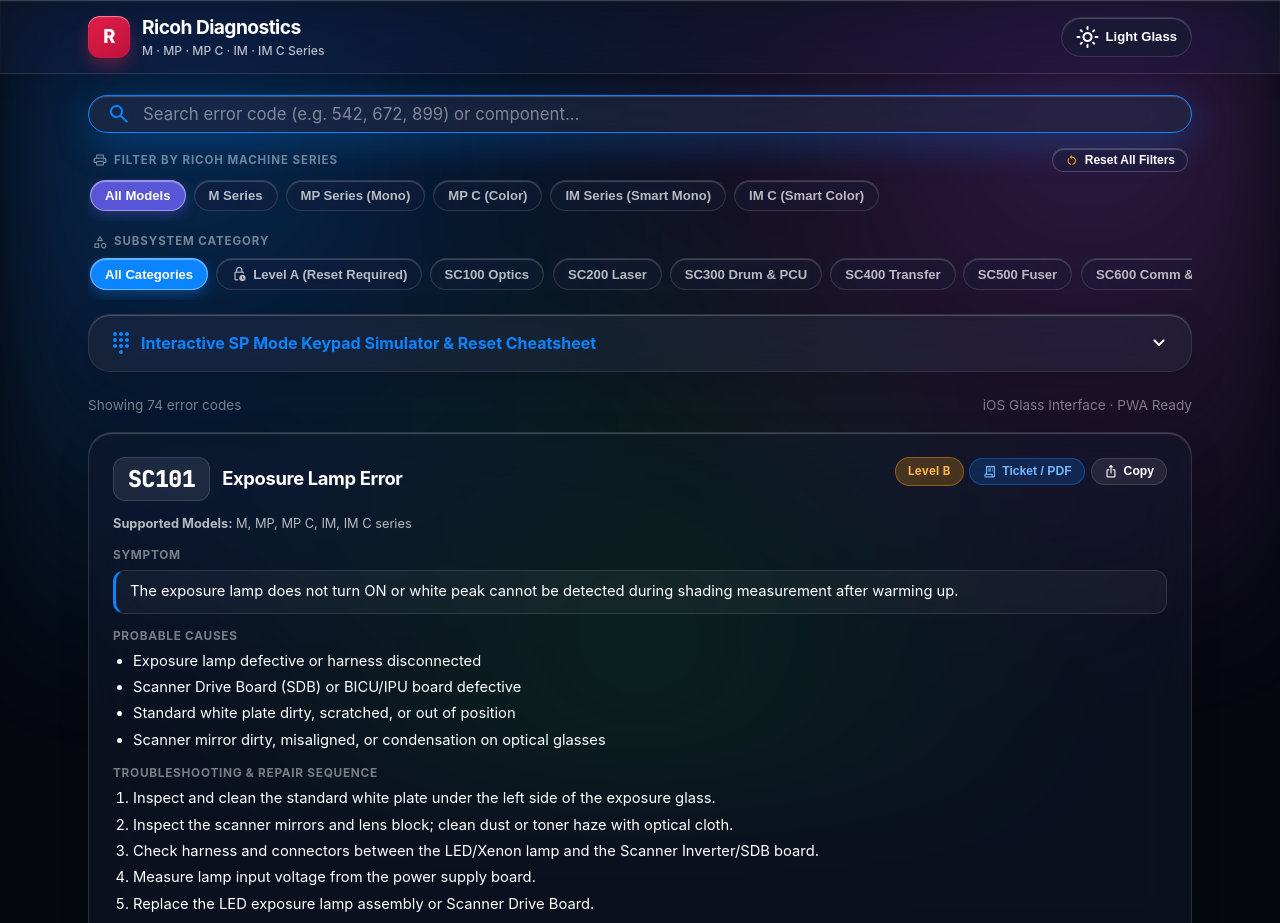
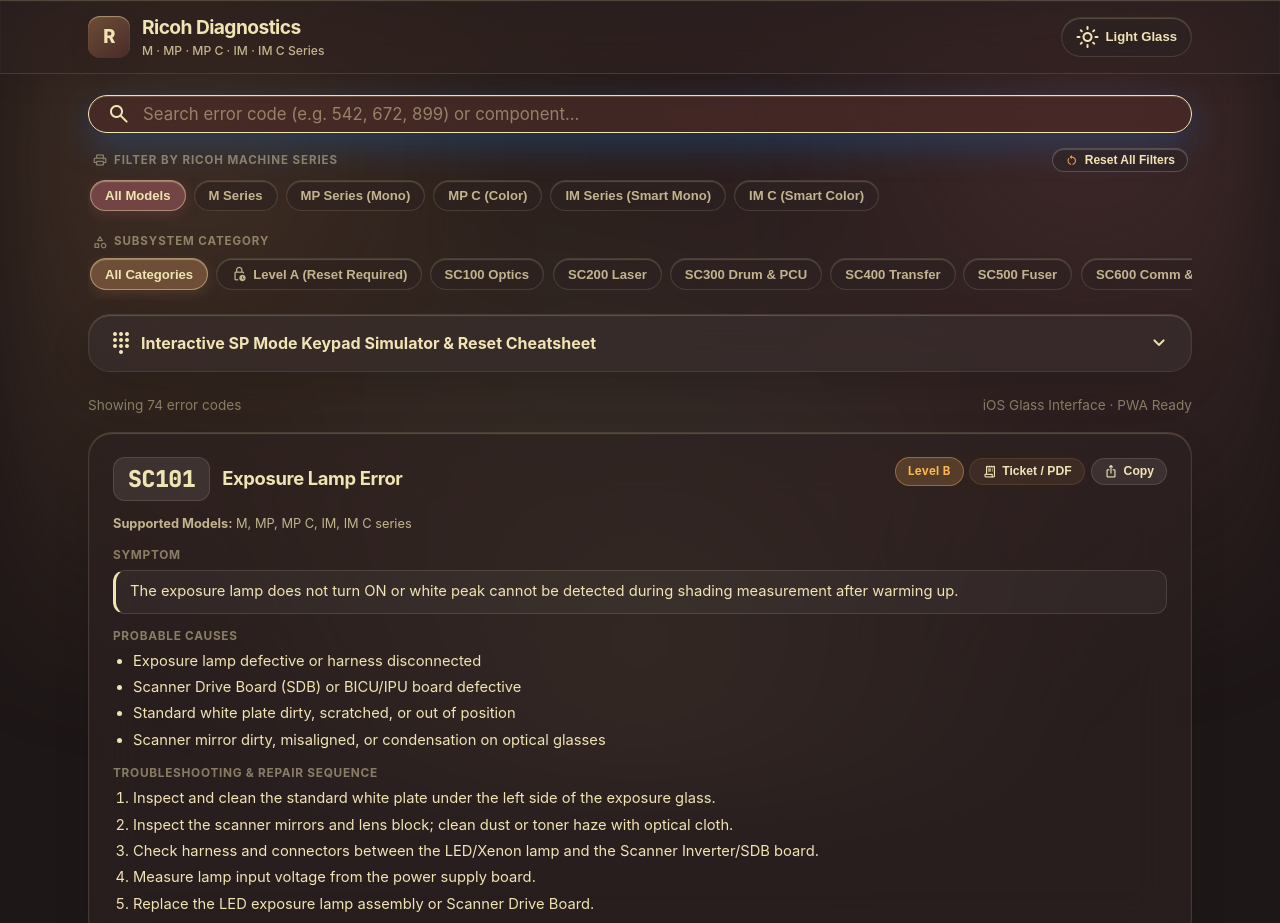
Before and after one commit to anwarsyahmi141/ricoh-service-agent, a plain HTML site: page index.html in a window 1280 px wide. Shown: the top 923 px of the page. Drawn offline with nearby package versions, Linux system fonts and the light colour scheme.

Commit message:
Apply Pure Coffee Color Scheme (#6E4E36, #F0E3B4, #724444, #603B39, #482B29, #2C2323)

```diff
--- a/index.html
+++ b/index.html
@@ -21,71 +21,72 @@
 <link rel="stylesheet" href="https://fonts.googleapis.com/css2?family=Material+Symbols+Rounded:opsz,wght,FILL,GRAD@24,400,0,0" />
 
 <style>
-  /* ================= iOS Glassmorphism Design Tokens ================= */
+  /* ================= Pure Coffee Color Scheme ================= */
+  /* Palette: #6E4E36 (Coffee), #F0E3B4 (Cream), #724444 (Mocha), #603B39 (Roast), #482B29 (Dark Roast), #2C2323 (Espresso) */
   :root[data-theme="dark"] {
-    --bg-base: #060810;
-    --text-primary: #ffffff;
-    --text-secondary: rgba(255, 255, 255, 0.7);
-    --text-tertiary: rgba(255, 255, 255, 0.45);
-
-    --glass-bg: rgba(25, 30, 48, 0.42);
-    --glass-bg-hover: rgba(35, 42, 66, 0.6);
-    --glass-card: rgba(20, 25, 40, 0.52);
-    --glass-border: rgba(255, 255, 255, 0.12);
-    --glass-border-highlight: rgba(255, 255, 255, 0.25);
-    --glass-specular: inset 0 1px 1px 0 rgba(255, 255, 255, 0.22);
+    --bg-base: #1e1717;
+    --text-primary: #F0E3B4;
+    --text-secondary: rgba(240, 227, 180, 0.76);
+    --text-tertiary: rgba(240, 227, 180, 0.48);
+
+    --glass-bg: rgba(44, 35, 35, 0.58);
+    --glass-bg-hover: rgba(72, 43, 41, 0.75);
+    --glass-card: rgba(44, 35, 35, 0.68);
+    --glass-border: rgba(240, 227, 180, 0.14);
+    --glass-border-highlight: rgba(240, 227, 180, 0.32);
+    --glass-specular: inset 0 1px 1px 0 rgba(240, 227, 180, 0.22);
     --glass-blur: blur(28px) saturate(190%);
 
-    --ios-blue: #0a84ff;
-    --ios-blue-glass: rgba(10, 132, 255, 0.22);
-    --ios-blue-border: rgba(10, 132, 255, 0.45);
-
-    --ios-red: #ff453a;
-    --ios-red-glass: rgba(255, 69, 58, 0.22);
-    --ios-red-border: rgba(255, 69, 58, 0.45);
-
-    --ios-amber: #ff9f0a;
-    --ios-amber-glass: rgba(255, 159, 10, 0.22);
-    --ios-amber-border: rgba(255, 159, 10, 0.4);
-
-    --ios-green: #30d158;
-    --segmented-bg: rgba(255, 255, 255, 0.08);
-    --orb-1: radial-gradient(circle at 15% 20%, rgba(10, 132, 255, 0.25) 0%, transparent 45%);
-    --orb-2: radial-gradient(circle at 85% 15%, rgba(191, 90, 242, 0.22) 0%, transparent 45%);
-    --orb-3: radial-gradient(circle at 50% 80%, rgba(48, 209, 88, 0.15) 0%, transparent 50%);
+    --ios-blue: #F0E3B4;
+    --ios-blue-glass: rgba(240, 227, 180, 0.18);
+    --ios-blue-border: rgba(240, 227, 180, 0.45);
+
+    --ios-red: #e05353;
+    --ios-red-glass: rgba(224, 83, 83, 0.22);
+    --ios-red-border: rgba(224, 83, 83, 0.5);
+
+    --ios-amber: #e8a355;
+    --ios-amber-glass: rgba(232, 163, 85, 0.22);
+    --ios-amber-border: rgba(232, 163, 85, 0.45);
+
+    --ios-green: #59b87a;
+    --segmented-bg: rgba(240, 227, 180, 0.08);
+    --orb-1: radial-gradient(circle at 15% 20%, rgba(110, 78, 54, 0.4) 0%, transparent 45%);
+    --orb-2: radial-gradient(circle at 85% 15%, rgba(114, 68, 68, 0.38) 0%, transparent 45%);
+    --orb-3: radial-gradient(circle at 50% 80%, rgba(240, 227, 180, 0.16) 0%, transparent 50%);
   }
 
   :root[data-theme="light"] {
-    --bg-base: #f2f4f8;
-    --text-primary: #1c1c1e;
-    --text-secondary: rgba(60, 60, 67, 0.75);
-    --text-tertiary: rgba(60, 60, 67, 0.45);
-
-    --glass-bg: rgba(255, 255, 255, 0.72);
-    --glass-bg-hover: rgba(255, 255, 255, 0.88);
-    --glass-card: rgba(255, 255, 255, 0.78);
-    --glass-border: rgba(255, 255, 255, 0.65);
-    --glass-border-highlight: rgba(255, 255, 255, 0.95);
-    --glass-specular: inset 0 1px 1px 0 rgba(255, 255, 255, 0.8);
+    --bg-base: #f9f6f0;
+    --text-primary: #2C2323;
+    --text-secondary: #603B39;
+    --text-tertiary: #6E4E36;
+
+    --glass-bg: rgba(240, 227, 180, 0.55);
+    --glass-bg-hover: rgba(240, 227, 180, 0.85);
+    --glass-card: rgba(255, 255, 255, 0.76);
+    --glass-border: rgba(110, 78, 54, 0.18);
+    --glass-border-highlight: rgba(110, 78, 54, 0.38);
+    --glass-specular: inset 0 1px 1px 0 rgba(255, 255, 255, 0.95);
     --glass-blur: blur(28px) saturate(180%);
 
-    --ios-blue: #007aff;
-    --ios-blue-glass: rgba(0, 122, 255, 0.15);
-    --ios-blue-border: rgba(0, 122, 255, 0.35);
-
-    --ios-red: #ff3b30;
-    --ios-red-glass: rgba(255, 59, 48, 0.15);
-    --ios-red-border: rgba(255, 59, 48, 0.35);
-
-    --ios-amber: #ff9500;
-    --ios-amber-glass: rgba(255, 149, 0, 0.15);
-    --ios-amber-border: rgba(255, 149, 0, 0.35);
-
-    --ios-green: #34c759;
-    --segmented-bg: rgba(0, 0, 0, 0.06);
-    --orb-1: radial-gradient(circle at 10% 20%, rgba(0, 122, 255, 0.2) 0%, transparent 45%);
-    --orb-2: radial-gradient(circle at 85% 20%, rgba(175, 82, 222, 0.18) 0%, transparent 45%);
-    --orb-3: radial-gradient(circle at 50% 85%, rgba(52, 199, 89, 0.15) 0%, transparent 50%);
+    --ios-blue: #6E4E36;
+    --ios-blue-glass: rgba(110, 78, 54, 0.15);
+    --ios-blue-border: rgba(110, 78, 54, 0.35);
+
+    --ios-red: #c93434;
+    --ios-red-glass: rgba(201, 52, 52, 0.14);
+    --ios-red-border: rgba(201, 52, 52, 0.35);
+
+    --ios-amber: #b86e1e;
+    --ios-amber-glass: rgba(184, 110, 30, 0.14);
+    --ios-amber-border: rgba(184, 110, 30, 0.35);
+
+    --ios-green: #2d8a4e;
+    --segmented-bg: rgba(44, 35, 35, 0.06);
+    --orb-1: radial-gradient(circle at 10% 20%, rgba(240, 227, 180, 0.55) 0%, transparent 45%);
+    --orb-2: radial-gradient(circle at 85% 20%, rgba(114, 68, 68, 0.18) 0%, transparent 45%);
+    --orb-3: radial-gradient(circle at 50% 85%, rgba(110, 78, 54, 0.18) 0%, transparent 50%);
   }
 
   * { box-sizing: border-box; margin: 0; padding: 0; }
@@ -159,14 +160,14 @@
     width: 42px;
     height: 42px;
     border-radius: 12px;
-    background: linear-gradient(145deg, #e11d48, #be123c);
+    background: linear-gradient(145deg, #6E4E36, #482B29);
     display: flex;
     align-items: center;
     justify-content: center;
-    color: #fff;
+    color: #F0E3B4;
     font-weight: 800;
     font-size: 1.15rem;
-    box-shadow: 0 8px 16px rgba(225, 29, 72, 0.35), inset 0 1px 1px rgba(255, 255, 255, 0.5);
+    box-shadow: 0 8px 16px rgba(44, 35, 35, 0.45), inset 0 1px 1px rgba(240, 227, 180, 0.5);
     letter-spacing: -0.05em;
   }
 
@@ -329,24 +330,24 @@
   }
 
   .ios-pill.active {
-    background: var(--ios-blue);
-    color: #ffffff;
-    border-color: rgba(255, 255, 255, 0.4);
-    box-shadow: 0 4px 14px rgba(10, 132, 255, 0.4), inset 0 1px 1px rgba(255, 255, 255, 0.4);
+    background: #6E4E36;
+    color: #F0E3B4;
+    border-color: rgba(240, 227, 180, 0.45);
+    box-shadow: 0 4px 14px rgba(110, 78, 54, 0.45), inset 0 1px 1px rgba(240, 227, 180, 0.4);
   }
 
   .ios-pill-model.active {
-    background: #5856d6;
-    color: #ffffff;
-    border-color: rgba(255, 255, 255, 0.4);
-    box-shadow: 0 4px 14px rgba(88, 86, 214, 0.4), inset 0 1px 1px rgba(255, 255, 255, 0.4);
+    background: #724444;
+    color: #F0E3B4;
+    border-color: rgba(240, 227, 180, 0.45);
+    box-shadow: 0 4px 14px rgba(114, 68, 68, 0.45), inset 0 1px 1px rgba(240, 227, 180, 0.4);
   }
 
   .ios-pill-danger.active {
-    background: var(--ios-red);
-    color: #ffffff;
-    border-color: rgba(255, 255, 255, 0.4);
-    box-shadow: 0 4px 14px rgba(255, 69, 58, 0.4), inset 0 1px 1px rgba(255, 255, 255, 0.4);
+    background: #603B39;
+    color: #F0E3B4;
+    border-color: rgba(240, 227, 180, 0.45);
+    box-shadow: 0 4px 14px rgba(96, 59, 57, 0.45), inset 0 1px 1px rgba(240, 227, 180, 0.4);
   }
 
   /* SP Mode Keypad Simulator Section */
@@ -601,14 +602,14 @@
 
   .glass-badge-d {
     background: var(--ios-blue-glass);
-    color: #5ac8fa;
+    color: var(--text-primary);
     border: 1px solid var(--ios-blue-border);
   }
 
   .glass-badge-reset {
-    background: rgba(225, 29, 72, 0.25);
-    color: #ff7597;
-    border: 1px solid rgba(225, 29, 72, 0.5);
+    background: rgba(114, 68, 68, 0.4);
+    color: #ffd4d4;
+    border: 1px solid rgba(114, 68, 68, 0.7);
   }
 
   .card-action-btn {
@@ -632,9 +633,9 @@
   }
 
   .card-action-ticket {
-    background: rgba(10, 132, 255, 0.18);
-    border-color: rgba(10, 132, 255, 0.4);
-    color: #70b7ff;
+    background: rgba(110, 78, 54, 0.25);
+    border-color: rgba(110, 78, 54, 0.5);
+    color: var(--text-primary);
   }
 
   .models-row {
@@ -775,8 +776,8 @@
   }
 
   .ticket-badge {
-    background: #e11d48;
-    color: white;
+    background: #6E4E36;
+    color: #F0E3B4;
     font-weight: 800;
     font-size: 0.75rem;
     padding: 4px 10px;
@@ -839,8 +840,8 @@
   }
 
   .btn-print {
-    background: #0a84ff;
-    color: white;
+    background: #6E4E36;
+    color: #F0E3B4;
     border: none;
     border-radius: 10px;
     padding: 10px 20px;
--- a/sw.js
+++ b/sw.js
@@ -1,4 +1,4 @@
-const CACHE_NAME = 'ricoh-sc-v3';
+const CACHE_NAME = 'ricoh-sc-v4';
 const ASSETS_TO_CACHE = [
   './',
   './index.html',
```
Also changed, not shown: ricoh_sc_guide.html (+84 -83 lines), icon.svg, 1 other file.
